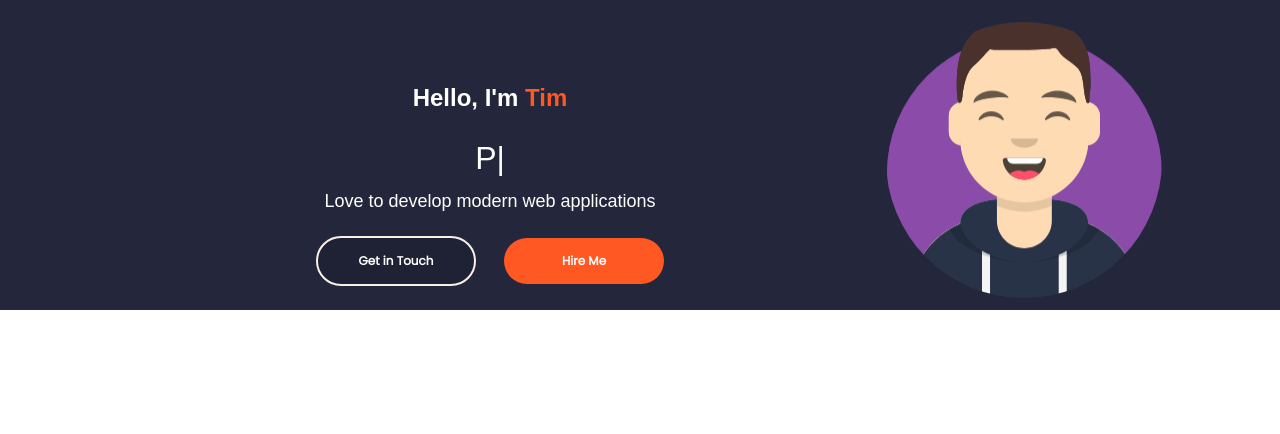
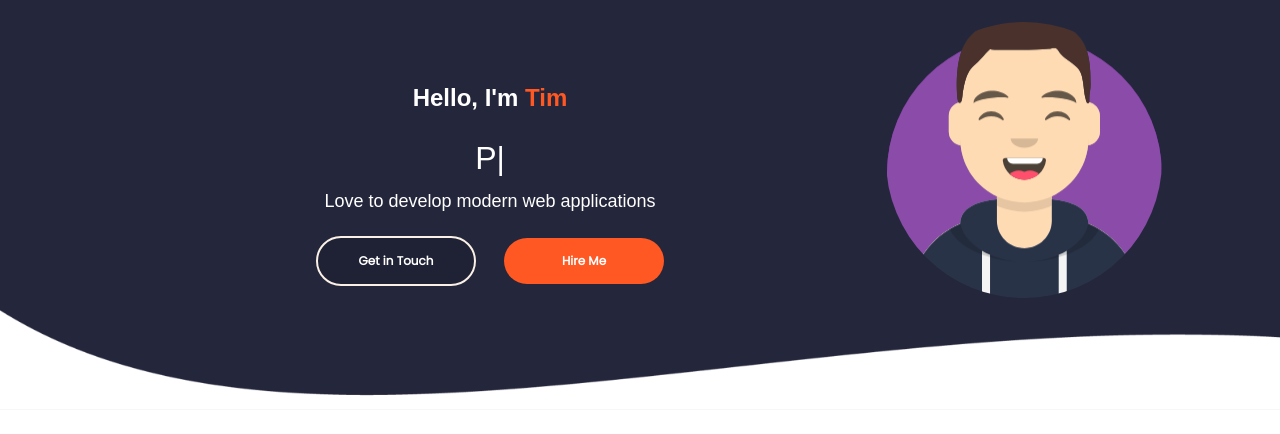
Before and after one commit to teifler/tim-eif.de, a React (Vite) app: page / in a window 1280 px wide. Shown: the top 434 px of the page. Built offline with nearby package versions, Linux system fonts and the light colour scheme; some icons are missing.

Commit message:
feat(home): Add footer component and integrate with profile in Home component

```diff
--- a/package.json
+++ b/package.json
@@ -1,6 +1,6 @@
 {
-  "name": "vite-reactts-eslint-prettier",
-  "version": "0.0.0",
+  "name": "tim-eif-landing-page",
+  "version": "0.0.1",
   "scripts": {
     "dev": "vite",
     "build": "tsc && vite build",
--- a/src/App.tsx
+++ b/src/App.tsx
@@ -1,14 +1,13 @@
 import './App.css';
 
-import Profile from './components/Home/Profile';
-import logo from './logo.svg';
+import Home from './components/Home/Home';
 
 function App() {
   return (
     <div className="App">
       <header className="App-header">
         <div className="body">
-          <Profile />
+          <Home />
         </div>
       </header>
     </div>
--- /dev/null
+++ b/src/components/Footer/Footer.css
@@ -0,0 +1,6 @@
+.footer-image {
+  background-image: url('./../../assets/shape-bg.png');
+  background-size: cover;
+  height: 100px;
+  width: 100%;
+}
--- /dev/null
+++ b/src/components/Footer/Footer.tsx
@@ -0,0 +1,7 @@
+import './Footer.css';
+
+const Footer = () => {
+  return <div className="footer-image"></div>;
+};
+
+export default Footer;
--- /dev/null
+++ b/src/components/Home/Home.css
@@ -0,0 +1,3 @@
+.home-container {
+  background-image: url('../../assets/bg.jpg');
+}
--- /dev/null
+++ b/src/components/Home/Home.tsx
@@ -0,0 +1,15 @@
+import './Home.css';
+
+import Footer from '../Footer/Footer';
+import Profile from '../Profile/Profile';
+
+const Home = () => {
+  return (
+    <div className="home-container">
+      <Profile />
+      <Footer />
+    </div>
+  );
+};
+
+export default Home;
--- a/src/components/Home/Profile.css
+++ b/src/components/Profile/Profile.css
@@ -6,7 +6,6 @@
   flex-wrap: wrap;
   height: 10%;
   min-height: fit-content;
-  background-image: url('../../assets/bg.jpg');
 }
 
 .profile-wrapper {
@@ -73,7 +72,6 @@
 
 /* Media query for smaller screens */
 @media (max-width: 770px) {
-  /* Adjust the breakpoint as needed */
   .profile-container {
     flex-direction: column;
     padding-bottom: 12px;
@@ -90,12 +88,12 @@
   }
 
   .profile-picture {
-    order: 1; /* Change the order so it's on top */
+    order: 1;
   }
 
   .profile-wrapper {
     order: 2;
-    width: 100%; /* Adjust the width as needed */
+    width: 100%;
   }
 }
 
--- a/src/components/Home/Profile.tsx
+++ b/src/components/Profile/Profile.tsx
@@ -1,7 +1,5 @@
 import './Profile.css';
 
-import * as React from 'react';
-import * as ReactDOM from 'react-dom';
 import { TypeAnimation } from 'react-type-animation';
 import {
   BrandFacebook,
@@ -68,7 +66,7 @@ const Profile = () => {
           </span>
         </div>
         <div className="profile-action">
-          <button className="btn btn-primary btn-sm">Get in Touch</button>
+          <button className="btn btn-primary">Get in Touch</button>
           <button className="btn btn-highlighted">Hire Me</button>
         </div>
       </div>
```
